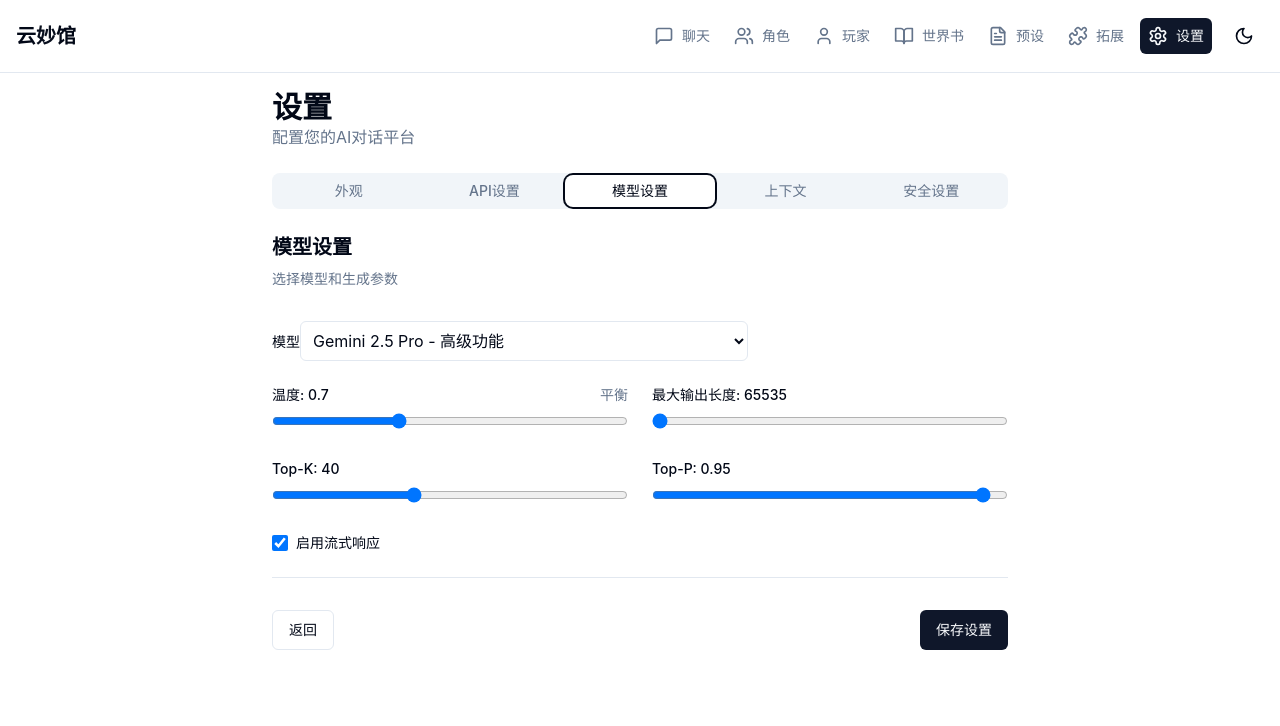
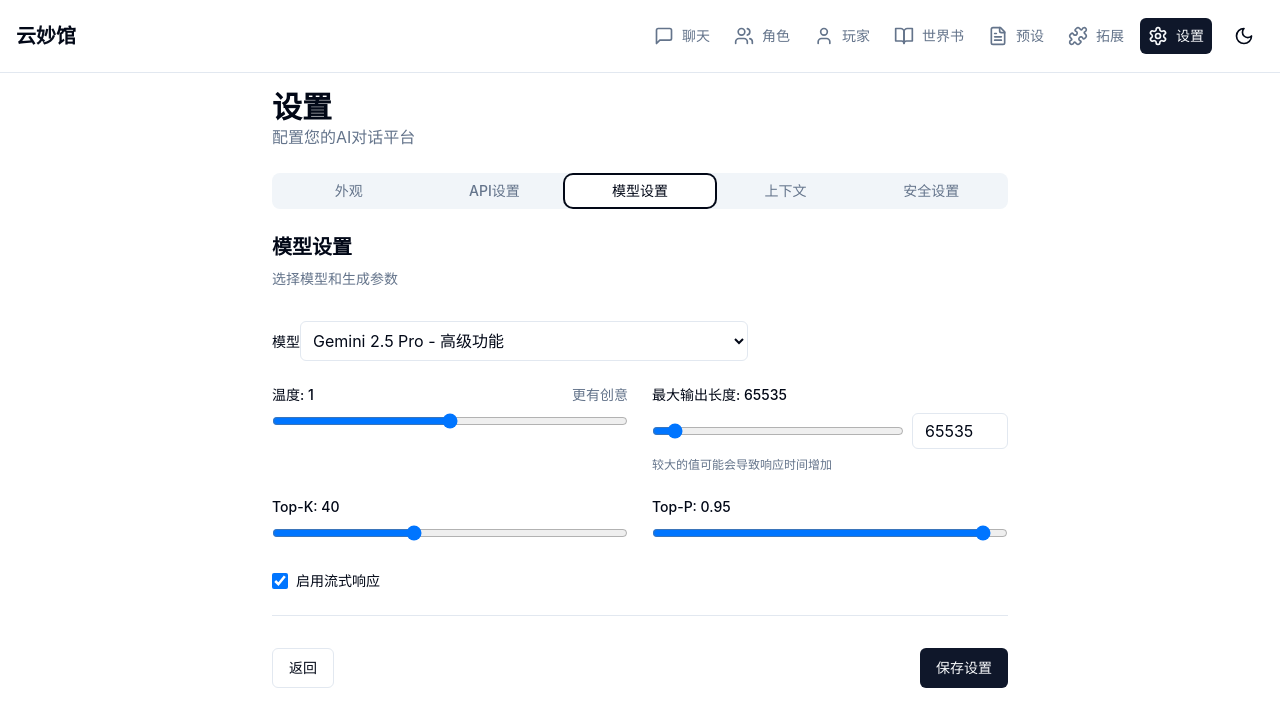
Before and after one commit to hcxmmx/YMG-re, a Next.js app: page /settings in a window 1280 px wide. Both pictures are taken after a click on the tab "模型设置". Shown: the top 726 px of the page. Built offline with nearby package versions, Linux system fonts and the light colour scheme.

Commit message:
完善默认参数

```diff
--- a/app/settings/page.tsx
+++ b/app/settings/page.tsx
@@ -659,16 +659,29 @@ export default function SettingsPage() {
                 最大输出长度: {maxTokens}
               </label>
             </div>
+            <div className="flex items-center space-x-2">
               <input
                 id="maxTokens"
                 type="range"
                 min="256"
-              max="Infinity"
+                max="1000000"
                 step="256"
                 value={maxTokens}
                 onChange={(e) => setMaxTokens(parseInt(e.target.value))}
                 className="w-full"
               />
+              <input
+                type="number"
+                min="256"
+                max="1000000"
+                value={maxTokens}
+                onChange={(e) => setMaxTokens(parseInt(e.target.value) || 65535)}
+                className="w-24 h-9 px-3 py-1 border rounded-md bg-background"
+              />
+            </div>
+            <p className="text-xs text-muted-foreground">
+              较大的值可能会导致响应时间增加
+            </p>
           </div>
 
           {/* Top-K 设置 */}
--- a/components/chat/chat-settings.tsx
+++ b/components/chat/chat-settings.tsx
@@ -115,8 +115,8 @@ export function ChatSettings() {
         // 更新设置为默认值
         const settingsStore = useSettingsStore.getState();
         const defaultSettings = {
-          temperature: 0.7,
-          maxTokens: 1024,
+          temperature: 1,
+          maxTokens: 65535,
           topK: 40,
           topP: 0.95,
         };
@@ -310,13 +310,24 @@ export function ChatSettings() {
               <label className="text-sm font-medium">最大输出长度</label>
               <span className="text-sm text-muted-foreground">{localSettings.maxTokens}</span>
             </div>
+            <div className="flex items-center space-x-2">
               <Slider
                 value={[localSettings.maxTokens]}
                 min={256}
-              max={8192}
+                max={1000000}
                 step={256}
                 onValueChange={(value) => handleSettingChange('maxTokens', value[0])}
+                className="flex-grow"
               />
+              <Input
+                type="number"
+                min={256}
+                max={1000000}
+                value={localSettings.maxTokens}
+                onChange={(e) => handleSettingChange('maxTokens', parseInt(e.target.value) || 65535)}
+                className="w-20 h-8"
+              />
+            </div>
           </div>
 
           {/* Top-K 设置 */}
--- a/lib/store.ts
+++ b/lib/store.ts
@@ -48,7 +48,7 @@ export const useSettingsStore = create<SettingsState>()(
         language: 'zh-CN',
         enableStreaming: true,
         maxTokens: 65535,
-        temperature: 0.7,
+        temperature: 1,
         topK: 40,
         topP: 0.95,
         model: 'gemini-2.5-pro',
```
Lines whose indentation alone changed are shown as unchanged.
